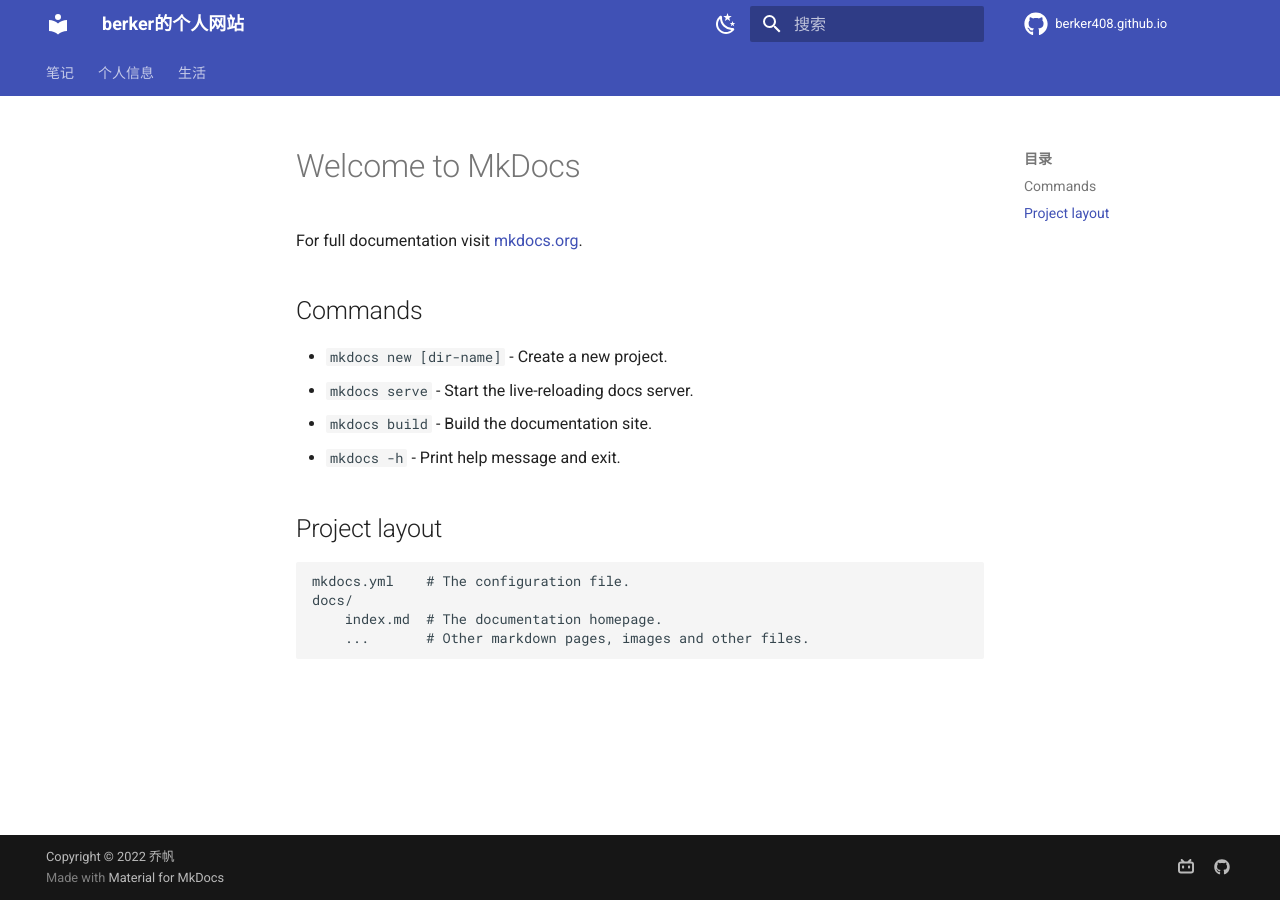
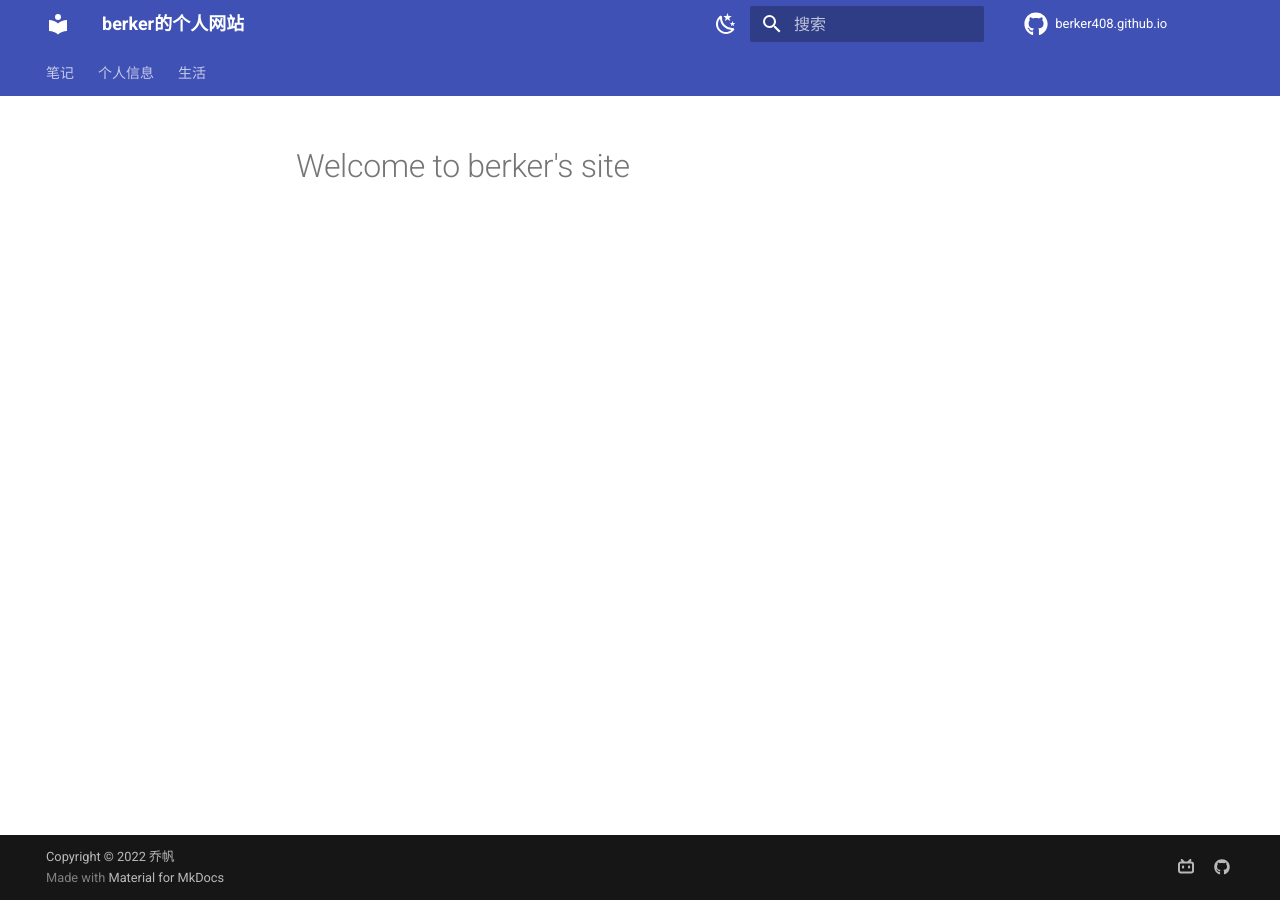
Before and after one commit to berker408/MySite, an MkDocs documentation site: the page built from docs/index.md, in a window 1280 px wide. Built offline with MkDocs 1.6.1 and Material for MkDocs 9.7.7, drawn with Linux system fonts in a browser that asks for light colours.

Commit message:
更新了index、电路

```diff
--- a/docs/index.md
+++ b/docs/index.md
@@ -1,17 +1 @@
-# Welcome to MkDocs
-
-For full documentation visit [mkdocs.org](https://www.mkdocs.org).
-
-## Commands
-
-* `mkdocs new [dir-name]` - Create a new project.
-* `mkdocs serve` - Start the live-reloading docs server.
-* `mkdocs build` - Build the documentation site.
-* `mkdocs -h` - Print help message and exit.
-
-## Project layout
-
-    mkdocs.yml    # The configuration file.
-    docs/
-        index.md  # The documentation homepage.
-        ...       # Other markdown pages, images and other files.
+# Welcome to berker's site
```
Also changed, not shown: docs/电路.md (+24 -0 lines), 1 other file.
